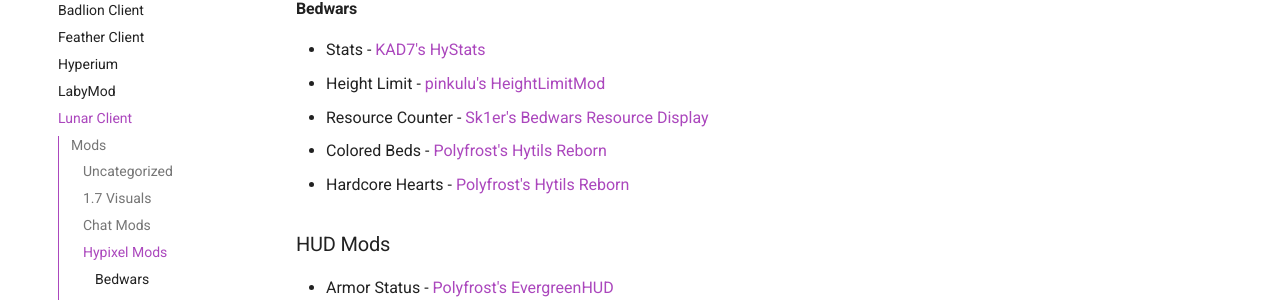
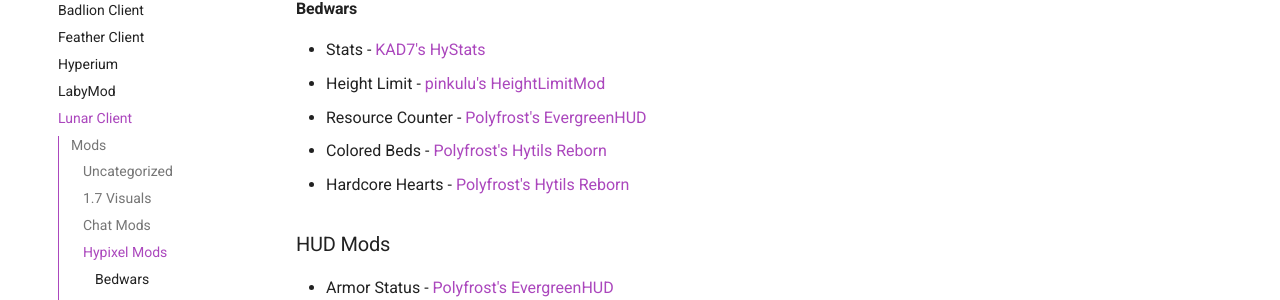
Before and after one commit to MicrocontrollersDev/Alternatives, an MkDocs documentation site: the page built from docs/1.8.9/lunar_client.md, in a window 1280 px wide and 900 px high, scrolled down 1705 px. Shown: the part 152-452 px from the top of the window. Built offline with MkDocs 1.6.1 and Material for MkDocs 9.7.7, drawn with Linux system fonts in a browser that asks for light colours; comment, search, counter and statistics services are not loaded.

Commit message:
yeet another sk1erllc mod

```diff
--- a/docs/1.8.9/lunar_client.md
+++ b/docs/1.8.9/lunar_client.md
@@ -58,7 +58,7 @@
 
 * Stats - [KAD7's HyStats](https://cdn.discordapp.com/attachments/1009757412921708604/1134269972877676574/HyStats-v4.0_1.8.9.jar)
 * Height Limit - [pinkulu's HeightLimitMod](https://modrinth.com/mod/hlm)
-* Resource Counter - [Sk1er's Bedwars Resource Display](https://sk1er.club/mods/sk1er-bedwars_resource_display)
+* Resource Counter - [Polyfrost's EvergreenHUD](https://modrinth.com/mod/evergreenhud)
 * Colored Beds - [Polyfrost's Hytils Reborn](https://modrinth.com/mod/hytils)
 * Hardcore Hearts - [Polyfrost's Hytils Reborn](https://modrinth.com/mod/hytils)
 
```
